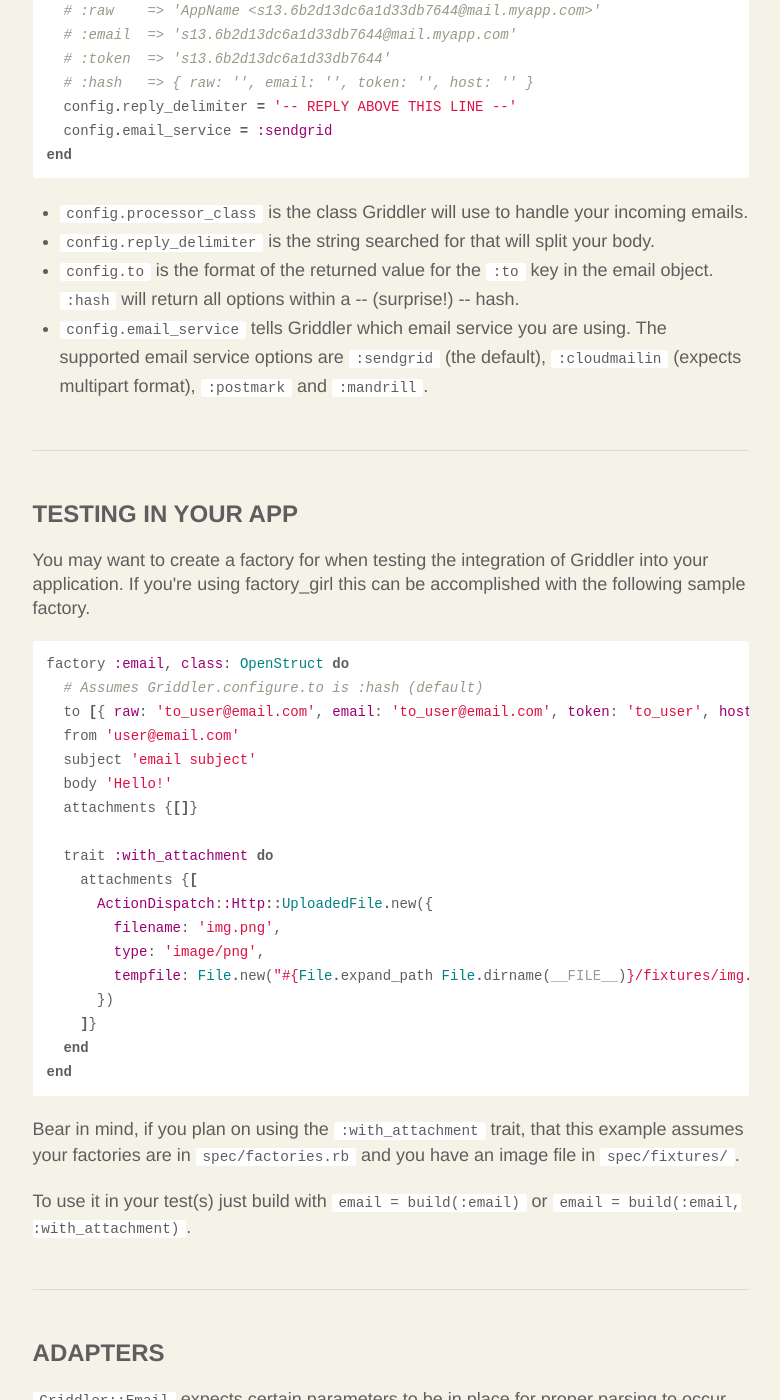
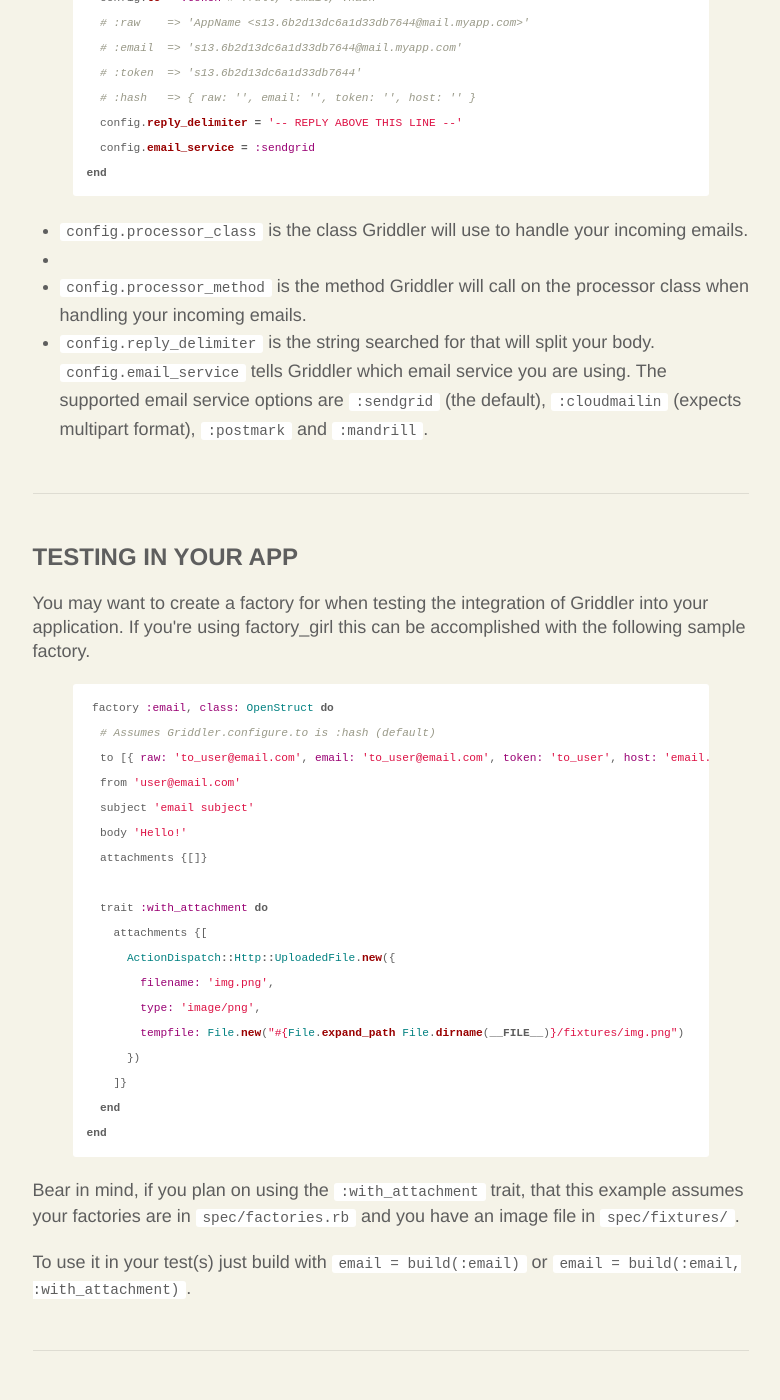
Before and after one commit to thoughtbot/griddler, a Jekyll site: the page built from index.html, in a window 1280 px wide and 1400 px high, scrolled down 2763 px. Shown: the whole window, without its empty margins (249-1029 px from the left). Built offline with Jekyll 4.4.1, drawn with Linux system fonts in a browser that asks for light colours.

Commit message:
Use Jekyll's built-in syntax highlighting
It comes from the Liquid templating language.

```diff
--- a/_includes/content.html
+++ b/_includes/content.html
@@ -23,8 +23,9 @@ on integrating Griddler with your application.</li>
 
 <p>Add griddler to your application's Gemfile and then run <code>bundle install</code>:</p>
 
-<div class="highlight"><pre><span class="n">gem</span> <span class="s1">'griddler'</span>
-</pre></div>
+{% highlight ruby %}
+gem 'griddler'
+{% endhighlight %}
 
 <p>Griddler comes with a default endpoint that will be displayed at the bottom
 of the output of <code>rake routes</code>. If there is a previously defined route that
@@ -32,8 +33,9 @@ matches <code>/email_processor</code> &mdash; or you would like to rename the
 matched path &mdash; you may add the route to the desired position in routes.rb
 with the following:</p>
 
-<div class="highlight"><pre><span class="n">post</span> <span class="s1">'/email_processor'</span> <span class="o">=&gt;</span> <span class="s1">'griddler/emails#create'</span>
-</pre></div>
+{% highlight ruby %}
+post '/email_processor' => 'griddler/emails#create'
+{% endhighlight %}
 
 <h2>Defaults</h2>
 
@@ -42,13 +44,14 @@ called <code>EmailProcessor</code> with a class method named
 <code>process</code>, taking in one argument, the <code>Griddler::email</code>
 to process.  For example, in <code>./lib/email_processor.rb</code>:</p>
 
-<div class="highlight"><pre><span class="k">class</span> <span class="nc">EmailProcessor</span>
-  <span class="k">def</span> <span class="nc">self</span><span class="o">.</span><span class="nf">process</span><span class="p">(</span><span class="n">email</span><span class="p">)</span>
-    <span class="c1"># all of your application-specific code here - creating models,</span>
-    <span class="c1"># processing reports, etc</span>
-  <span class="k">end</span>
-<span class="k">end</span>
-</pre></div>
+{% highlight ruby %}
+class EmailProcessor
+  def self.process(email)
+    # all of your application-specific code here - creating models,
+    # processing reports, etc
+  end
+end
+{% endhighlight %}
 
 <p>The contents of the <code>email</code> object passed into your process method
 is a <code>Griddler::Email</code> object that responds to:</p>
@@ -88,27 +91,27 @@ gem. Headers will only be parsed if the adapter supports a headers option.</p>
 <p>An initializer can be created to control some of the options in Griddler. Defaults
 are shown below with sample overrides following. In <code>config/initializer/griddler.rb</code>:</p>
 
-<div class="highlight"><pre><span class="no">Griddler</span><span class="o">.</span><span class="n">configure</span> <span class="k">do</span> <span class="o">|</span><span class="n">config</span><span class="o">|</span>
-  <span class="n">config</span><span class="o">.</span><span class="n">processor_class</span> <span class="o">=</span> <span class="no">EmailProcessor</span> <span class="c1"># MyEmailProcessor</span>
-  <span class="n">config</span><span class="o">.</span><span class="n">to</span> <span class="o">=</span> <span class="ss">:token</span> <span class="c1"># :full, :email, :hash</span>
-  <span class="c1"># :raw    =&gt; 'AppName &lt;s13.6b2d13dc6a1d33db7644@mail.myapp.com&gt;'</span>
-  <span class="c1"># :email  =&gt; 's13.6b2d13dc6a1d33db7644@mail.myapp.com'</span>
-  <span class="c1"># :token  =&gt; 's13.6b2d13dc6a1d33db7644'</span>
-  <span class="c1"># :hash   =&gt; { raw: '', email: '', token: '', host: '' }</span>
-  <span class="n">config</span><span class="o">.</span><span class="n">reply_delimiter</span> <span class="o">=</span> <span class="s1">'-- REPLY ABOVE THIS LINE --'</span>
-  <span class="n">config</span><span class="o">.</span><span class="n">email_service</span> <span class="o">=</span> <span class="ss">:sendgrid</span>
-<span class="k">end</span>
-</pre></div>
+{% highlight ruby %}
+Griddler.configure do |config|
+  config.processor_class = EmailProcessor # MyEmailProcessor
+  config.to = :token # :full, :email, :hash
+  # :raw    => 'AppName <s13.6b2d13dc6a1d33db7644@mail.myapp.com>'
+  # :email  => 's13.6b2d13dc6a1d33db7644@mail.myapp.com'
+  # :token  => 's13.6b2d13dc6a1d33db7644'
+  # :hash   => { raw: '', email: '', token: '', host: '' }
+  config.reply_delimiter = '-- REPLY ABOVE THIS LINE --'
+  config.email_service = :sendgrid
+end
+{% endhighlight %}
 
 <ul>
 <li>
 <code>config.processor_class</code> is the class Griddler will use to handle your incoming emails.</li>
 <li>
+<li>
+<code>config.processor_method</code> is the method Griddler will call on the processor class when handling your incoming emails.</li>
+<li>
 <code>config.reply_delimiter</code> is the string searched for that will split your body.</li>
-<li>
-<code>config.to</code> is the format of the returned value for the <code>:to</code> key in
-the email object. <code>:hash</code> will return all options within a -- (surprise!) -- hash.</li>
-<li>
 <code>config.email_service</code> tells Griddler which email service you are using. The supported
 email service options are <code>:sendgrid</code> (the default), <code>:cloudmailin</code> (expects
 multipart format), <code>:postmark</code> and <code>:mandrill</code>.</li>
@@ -118,25 +121,26 @@ multipart format), <code>:postmark</code> and <code>:mandrill</code>.</li>
 your application. If you're using factory_girl this can be accomplished with the
 following sample factory.</p>
 
-<div class="highlight"><pre><span class="n">factory</span> <span class="ss">:email</span><span class="p">,</span> <span class="ss">class</span><span class="p">:</span> <span class="no">OpenStruct</span> <span class="k">do</span>
-  <span class="c1"># Assumes Griddler.configure.to is :hash (default)</span>
-  <span class="n">to</span> <span class="o">[</span><span class="p">{</span> <span class="ss">raw</span><span class="p">:</span> <span class="s1">'to_user@email.com'</span><span class="p">,</span> <span class="ss">email</span><span class="p">:</span> <span class="s1">'to_user@email.com'</span><span class="p">,</span> <span class="ss">token</span><span class="p">:</span> <span class="s1">'to_user'</span><span class="p">,</span> <span class="ss">host</span><span class="p">:</span> <span class="s1">'email.com'</span> <span class="p">}</span><span class="o">]</span>
-  <span class="n">from</span> <span class="s1">'user@email.com'</span>
-  <span class="n">subject</span> <span class="s1">'email subject'</span>
-  <span class="n">body</span> <span class="s1">'Hello!'</span>
-  <span class="n">attachments</span> <span class="p">{</span><span class="o">[]</span><span class="p">}</span>
+{% highlight ruby %}
+factory :email, class: OpenStruct do
+  # Assumes Griddler.configure.to is :hash (default)
+  to [{ raw: 'to_user@email.com', email: 'to_user@email.com', token: 'to_user', host: 'email.com' }]
+  from 'user@email.com'
+  subject 'email subject'
+  body 'Hello!'
+  attachments {[]}
 
-  <span class="n">trait</span> <span class="ss">:with_attachment</span> <span class="k">do</span>
-    <span class="n">attachments</span> <span class="p">{</span><span class="o">[</span>
-      <span class="ss">ActionDispatch</span><span class="p">:</span><span class="ss">:Http</span><span class="o">::</span><span class="no">UploadedFile</span><span class="o">.</span><span class="n">new</span><span class="p">({</span>
-        <span class="ss">filename</span><span class="p">:</span> <span class="s1">'img.png'</span><span class="p">,</span>
-        <span class="ss">type</span><span class="p">:</span> <span class="s1">'image/png'</span><span class="p">,</span>
-        <span class="ss">tempfile</span><span class="p">:</span> <span class="no">File</span><span class="o">.</span><span class="n">new</span><span class="p">(</span><span class="s2">"</span><span class="si">#{</span><span class="no">File</span><span class="o">.</span><span class="n">expand_path</span> <span class="no">File</span><span class="o">.</span><span class="n">dirname</span><span class="p">(</span><span class="bp">__FILE__</span><span class="p">)</span><span class="si">}</span><span class="s2">/fixtures/img.png"</span><span class="p">)</span>
-      <span class="p">})</span>
-    <span class="o">]</span><span class="p">}</span>
-  <span class="k">end</span>
-<span class="k">end</span>
-</pre></div>
+  trait :with_attachment do
+    attachments {[
+      ActionDispatch::Http::UploadedFile.new({
+        filename: 'img.png',
+        type: 'image/png',
+        tempfile: File.new("#{File.expand_path File.dirname(__FILE__)}/fixtures/img.png")
+      })
+    ]}
+  end
+end
+{% endhighlight %}
 
 <p>Bear in mind, if you plan on using the <code>:with_attachment</code> trait, that this
 example assumes your factories are in <code>spec/factories.rb</code> and you have
@@ -179,26 +183,27 @@ to <code>EmailProcessor</code> or <code>processor_class</code>.</p>
 forward, this field will always be an array. Generally speaking, you will want
 to do something like this to handle the change:</p>
 
-<div class="highlight"><pre><span class="c1"># before</span>
-<span class="k">def</span> <span class="nf">initialize</span><span class="p">(</span><span class="n">email</span><span class="p">)</span>
-  <span class="vi">@to</span> <span class="o">=</span> <span class="n">email</span><span class="o">.</span><span class="n">to</span>
-  <span class="vi">@from</span> <span class="o">=</span> <span class="n">email</span><span class="o">.</span><span class="n">from</span>
-  <span class="vi">@body</span> <span class="o">=</span> <span class="n">email</span><span class="o">.</span><span class="n">body</span>
-<span class="k">end</span>
+{% highlight ruby %}
+# before
+def initialize(email)
+  @to = email.to
+  @from = email.from
+  @body = email.body
+end
 
-<span class="c1"># after</span>
-<span class="k">def</span> <span class="nf">initialize</span><span class="p">(</span><span class="n">email</span><span class="p">)</span>
-  <span class="vi">@to</span> <span class="o">=</span> <span class="n">pick_meaningful_recipient</span><span class="p">(</span><span class="n">email</span><span class="o">.</span><span class="n">to</span><span class="p">)</span>
-  <span class="vi">@from</span> <span class="o">=</span> <span class="n">email</span><span class="o">.</span><span class="n">from</span>
-  <span class="vi">@body</span> <span class="o">=</span> <span class="n">email</span><span class="o">.</span><span class="n">body</span>
-<span class="k">end</span>
+# after
+def initialize(email)
+  @to = pick_meaningful_recipient(email.to)
+  @from = email.from
+  @body = email.body
+end
 
-<span class="kp">private</span>
+private
 
-<span class="k">def</span> <span class="nf">pick_meaningful_recipient</span><span class="p">(</span><span class="n">recipients</span><span class="p">)</span>
-  <span class="n">recipients</span><span class="o">.</span><span class="n">find</span> <span class="p">{</span> <span class="o">|</span><span class="n">address</span><span class="o">|</span> <span class="n">address</span> <span class="o">=~</span> <span class="sr">/@mydomain.com$/</span> <span class="p">}</span>
-<span class="k">end</span>
-</pre></div>
+def pick_meaningful_recipient(recipients)
+  recipients.find { |address| address =~ /@mydomain.com$/ }
+end
+{% endhighlight %}
 
 <h2>Using Griddler with Mandrill</h2>
 
@@ -210,9 +215,10 @@ Since Griddler is only configured to handle POST requests, you will not be able
 to add the webhook as-is. To solve this, add a temporary route to your
 application that can handle the HEAD request:</p>
 
-<div class="highlight"><pre><span class="c1"># routes.rb</span>
-<span class="n">get</span> <span class="s1">'/email_processor'</span><span class="p">,</span> <span class="ss">:to</span> <span class="o">=&gt;</span> <span class="nb">proc</span> <span class="p">{</span> <span class="o">[</span><span class="mi">200</span><span class="p">,</span> <span class="p">{},</span> <span class="o">[</span><span class="s2">"OK"</span><span class="o">]]</span> <span class="p">}</span>
-</pre></div>
+{% highlight ruby %}
+# routes.rb
+get '/email_processor', :to => proc { [200, {}, ["OK"]] }
+{% endhighlight %}
 
 <p>Once you have correctly configured Mandrill, you can go ahead and delete this code.</p>
 
--- a/stylesheets/bitters/_typography.scss
+++ b/stylesheets/bitters/_typography.scss
@@ -104,14 +104,9 @@ cite {
   }
 }
 
-code, kbd, pre, samp {
-  font-size: em(14);
-}
-
 code {
   background-color: white;
   border-radius: 3px;
-  font-size: .8em;
   margin: 0;
   padding: 1px;
 
```
